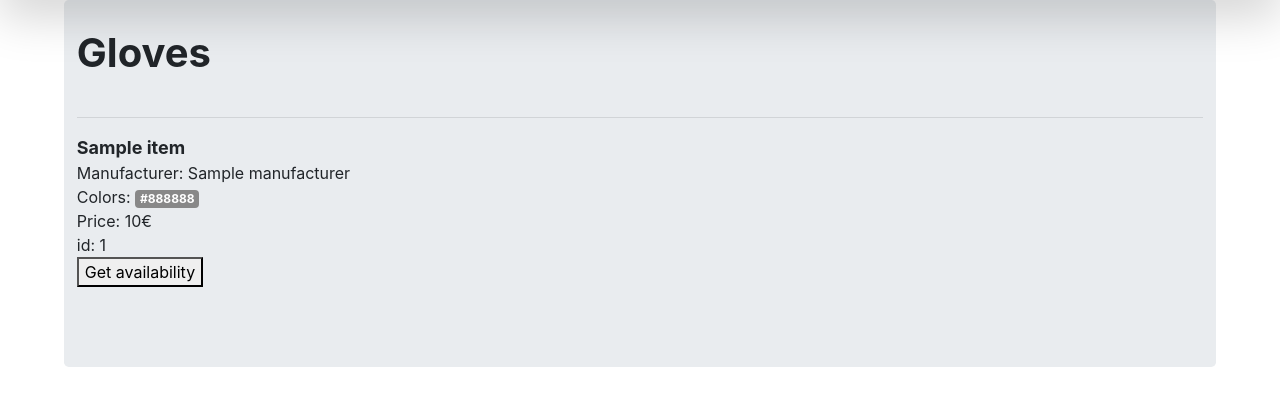
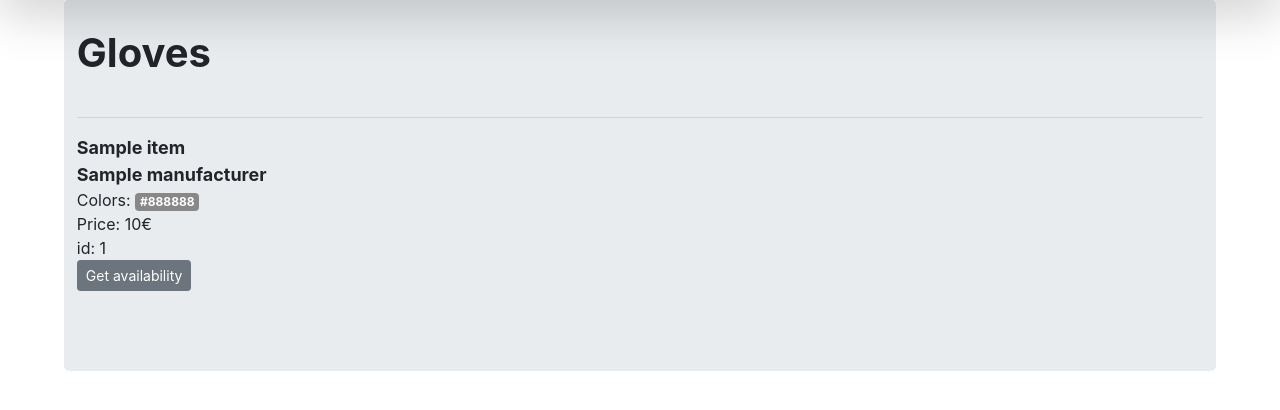
Before and after one commit to hm-tuomaala/reactor-assignment-2021, a Flask app: page /gloves in a window 1280 px wide. Shown: the part 56-466 px from the top of the page. Run offline with Flask 2, Linux system fonts and the light colour scheme; a database or web service that is not in the repository returns one stand-in record (values such as "Sample title"); data that the repository does not hold is empty; some libraries are stand-ins or nearby versions.

Commit message:
Style changes

```diff
--- a/templates/facemasks.html
+++ b/templates/facemasks.html
@@ -4,13 +4,14 @@
 
     <h1 class="overflow-auto pt-3 pb-4"><strong> Facemasks </strong></h1>
     {% for item in items %}
+
       <hr/>
       <p style="margin-bottom: 0;">
         <b style = "font-size: large;">
           {{ item['name'] }}
         </b>
         <br>
-          Manufacturer: {{ item['manufacturer'] }}
+          <span style="font-size: large;"><b>{{ item['manufacturer'] }}</b></span>
         <br>
           Colors: {% for color in item['color']%}
                     {% if color == 'white' or color == 'yellow'  %}
@@ -31,8 +32,9 @@
           id: {{ item['id'] }}
       </p>
       <p id={{ item['id'] }}>
-        <button type="button" onclick="loadXMLDoc(this.parentNode.id, '{{ item['manufacturer'] }}')">Get availability</button>
+        <button type="button" class="btn btn-secondary btn-sm" onclick="loadXMLDoc(this.parentNode.id, '{{ item['manufacturer'] }}')">Get availability</button>
       </p>
+
     {% endfor %}
 
 {% endblock %}
--- a/templates/gloves.html
+++ b/templates/gloves.html
@@ -4,13 +4,14 @@
 
     <h1 class="overflow-auto pt-3 pb-4"><strong> Gloves </strong></h1>
     {% for item in items %}
+
       <hr/>
       <p style="margin-bottom: 0;">
         <b style = "font-size: large;">
           {{ item['name'] }}
         </b>
         <br>
-          Manufacturer: {{ item['manufacturer'] }}
+          <span style="font-size: large;"><b>{{ item['manufacturer'] }}</b></span>
         <br>
           Colors: {% for color in item['color']%}
                     {% if color == 'white' or color == 'yellow'  %}
@@ -31,8 +32,9 @@
           id: {{ item['id'] }}
       </p>
       <p id={{ item['id'] }}>
-        <button type="button" onclick="loadXMLDoc(this.parentNode.id, '{{ item['manufacturer'] }}')">Get availability</button>
+        <button type="button" class="btn btn-secondary btn-sm" onclick="loadXMLDoc(this.parentNode.id, '{{ item['manufacturer'] }}')">Get availability</button>
       </p>
+
     {% endfor %}
 
 {% endblock %}
```
Also changed, not shown: templates/beanies.html (+5 -2 lines).
